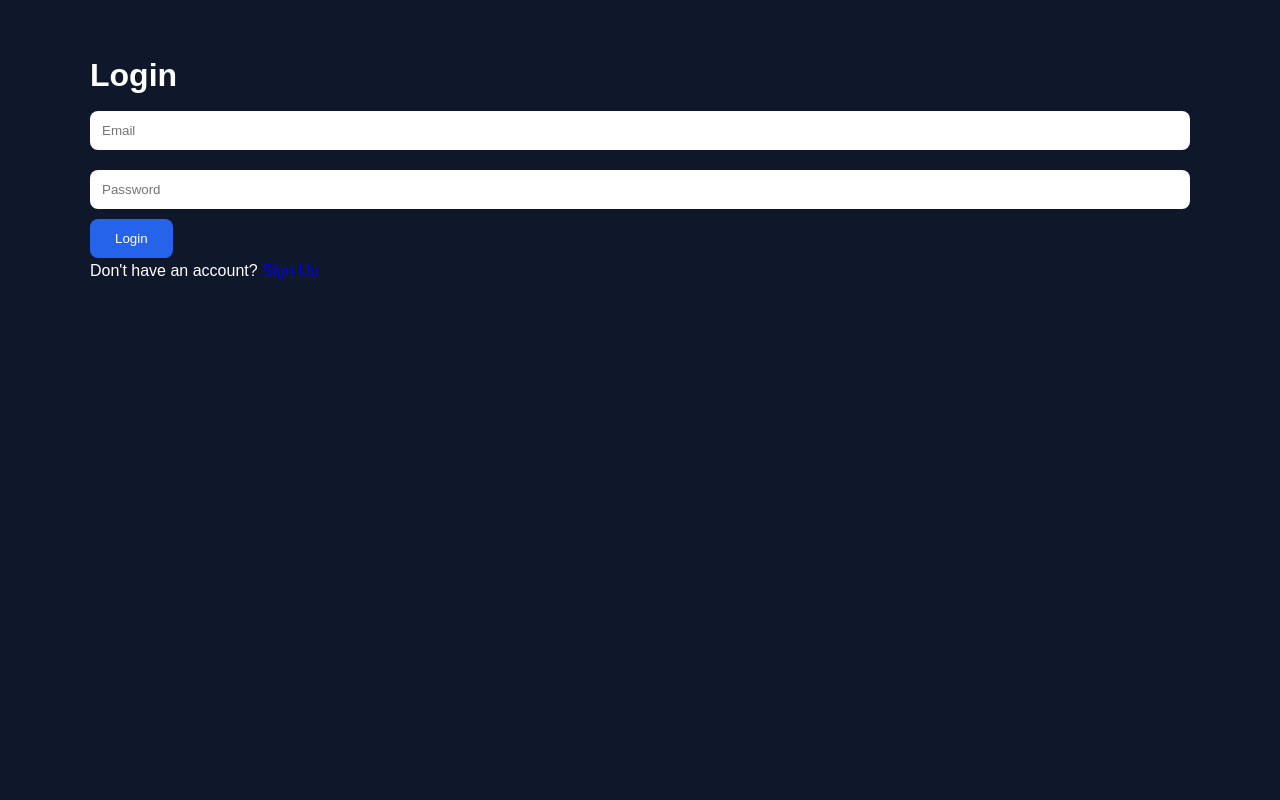
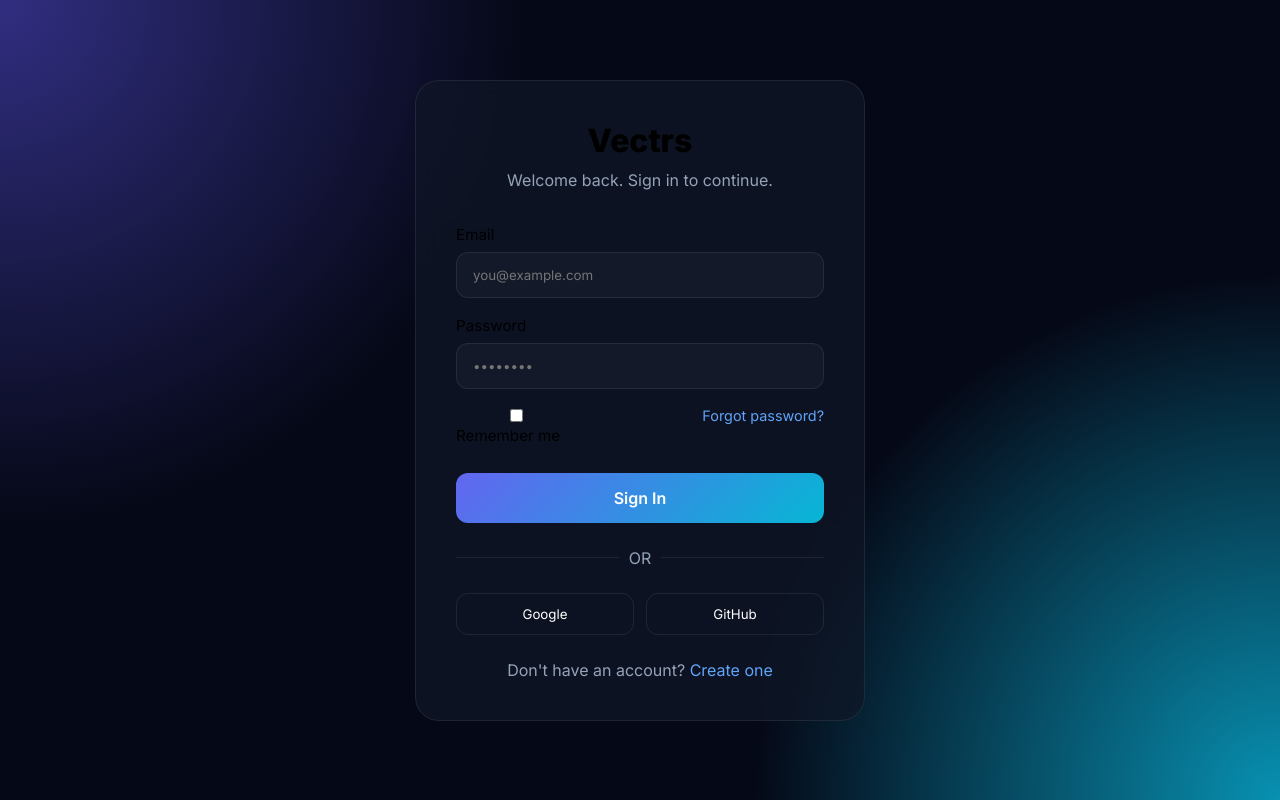
Before and after one commit to the-satym/vectrs, a plain HTML site: page login.html in a window 1280 px wide. Drawn offline with Linux system fonts and the light colour scheme.

Commit message:
Update login.html

```diff
--- a/login.html
+++ b/login.html
@@ -1,25 +1,225 @@
 <!DOCTYPE html>
-<html>
+<html lang="en">
 <head>
-    <title>Login</title>
-    <link rel="stylesheet" href="style.css">
+<meta charset="UTF-8">
+<meta name="viewport" content="width=device-width, initial-scale=1.0">
+
+<title>Login | Vectrs</title>
+
+<link rel="preconnect" href="https://fonts.googleapis.com">
+<link href="https://fonts.googleapis.com/css2?family=Inter:wght@300;400;500;600;700;800&display=swap" rel="stylesheet">
+
+<style>
+
+:root{
+    --bg:#050816;
+    --card:rgba(17,24,39,.7);
+    --border:rgba(255,255,255,.08);
+    --text:#fff;
+    --muted:#94a3b8;
+    --primary:#6366f1;
+    --secondary:#06b6d4;
+}
+
+*{
+    margin:0;
+    padding:0;
+    box-sizing:border-box;
+    font-family:'Inter',sans-serif;
+}
+
+body{
+    min-height:100vh;
+    background:
+    radial-gradient(circle at top left,#312e81 0%,transparent 35%),
+    radial-gradient(circle at bottom right,#0891b2 0%,transparent 35%),
+    var(--bg);
+
+    display:flex;
+    justify-content:center;
+    align-items:center;
+    padding:20px;
+}
+
+.card{
+    width:100%;
+    max-width:450px;
+
+    background:var(--card);
+
+    backdrop-filter:blur(20px);
+
+    border:1px solid var(--border);
+
+    border-radius:24px;
+
+    padding:40px;
+}
+
+.logo{
+    text-align:center;
+    font-size:2rem;
+    font-weight:800;
+    margin-bottom:10px;
+}
+
+.subtitle{
+    text-align:center;
+    color:var(--muted);
+    margin-bottom:35px;
+}
+
+.form-group{
+    margin-bottom:18px;
+}
+
+label{
+    display:block;
+    margin-bottom:8px;
+    font-size:.95rem;
+}
+
+input{
+    width:100%;
+    padding:14px 16px;
+    border-radius:12px;
+    border:1px solid var(--border);
+    background:rgba(255,255,255,.03);
+    color:white;
+    outline:none;
+}
+
+input:focus{
+    border-color:var(--primary);
+}
+
+.options{
+    display:flex;
+    justify-content:space-between;
+    margin-bottom:20px;
+    font-size:.9rem;
+}
+
+.options a{
+    color:#60a5fa;
+    text-decoration:none;
+}
+
+.btn{
+    width:100%;
+    border:none;
+    cursor:pointer;
+
+    padding:15px;
+
+    border-radius:12px;
+
+    background:linear-gradient(
+    135deg,
+    var(--primary),
+    var(--secondary)
+    );
+
+    color:white;
+    font-weight:600;
+    font-size:1rem;
+}
+
+.divider{
+    display:flex;
+    align-items:center;
+    gap:10px;
+    margin:25px 0;
+    color:var(--muted);
+}
+
+.divider::before,
+.divider::after{
+    content:'';
+    flex:1;
+    height:1px;
+    background:var(--border);
+}
+
+.social{
+    display:flex;
+    gap:12px;
+}
+
+.social button{
+    flex:1;
+    padding:12px;
+    border-radius:12px;
+    border:1px solid var(--border);
+    background:transparent;
+    color:white;
+    cursor:pointer;
+}
+
+.bottom{
+    text-align:center;
+    margin-top:25px;
+    color:var(--muted);
+}
+
+.bottom a{
+    color:#60a5fa;
+    text-decoration:none;
+}
+
+</style>
 </head>
+
 <body>
 
-<div class="container">
+<div class="card">
 
-<h1>Login</h1>
+<div class="logo">Vectrs</div>
+
+<p class="subtitle">
+Welcome back. Sign in to continue.
+</p>
 
 <form>
-    <input type="email" placeholder="Email">
-    <input type="password" placeholder="Password">
-    <button>Login</button>
+
+<div class="form-group">
+<label>Email</label>
+<input type="email" placeholder="you@example.com">
+</div>
+
+<div class="form-group">
+<label>Password</label>
+<input type="password" placeholder="••••••••">
+</div>
+
+<div class="options">
+<label>
+<input type="checkbox">
+ Remember me
+</label>
+
+<a href="#">Forgot password?</a>
+</div>
+
+<button class="btn">
+Sign In
+</button>
+
 </form>
 
-<p>
-    Don't have an account?
-    <a href="signup.html">Sign Up</a>
-</p>
+<div class="divider">
+OR
+</div>
+
+<div class="social">
+<button>Google</button>
+<button>GitHub</button>
+</div>
+
+<div class="bottom">
+Don't have an account?
+<a href="signup.html">Create one</a>
+</div>
 
 </div>
 
```
